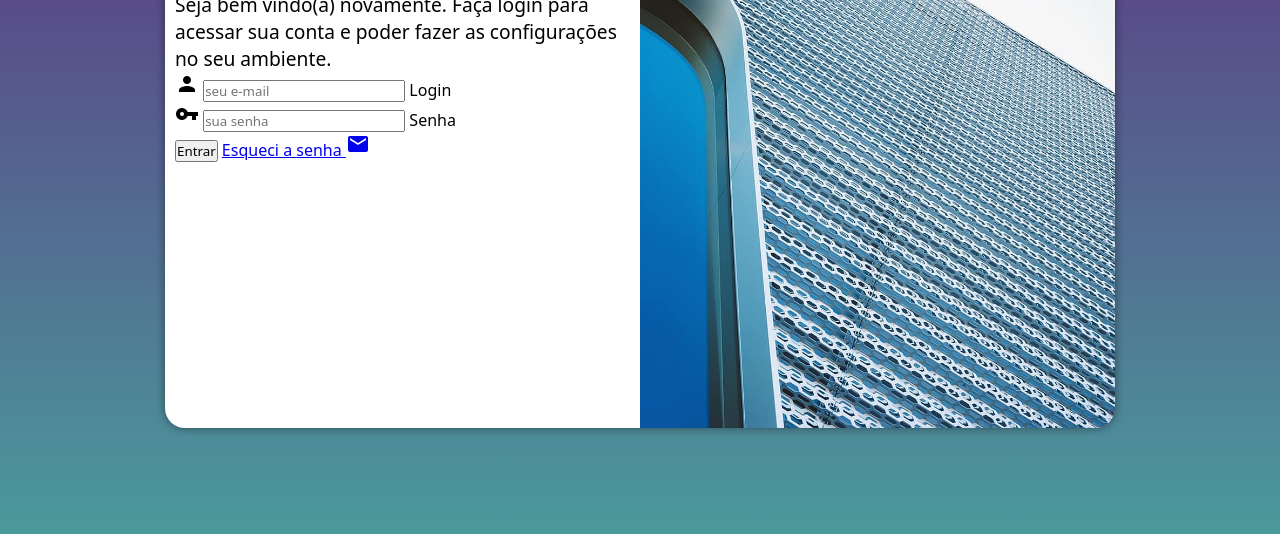
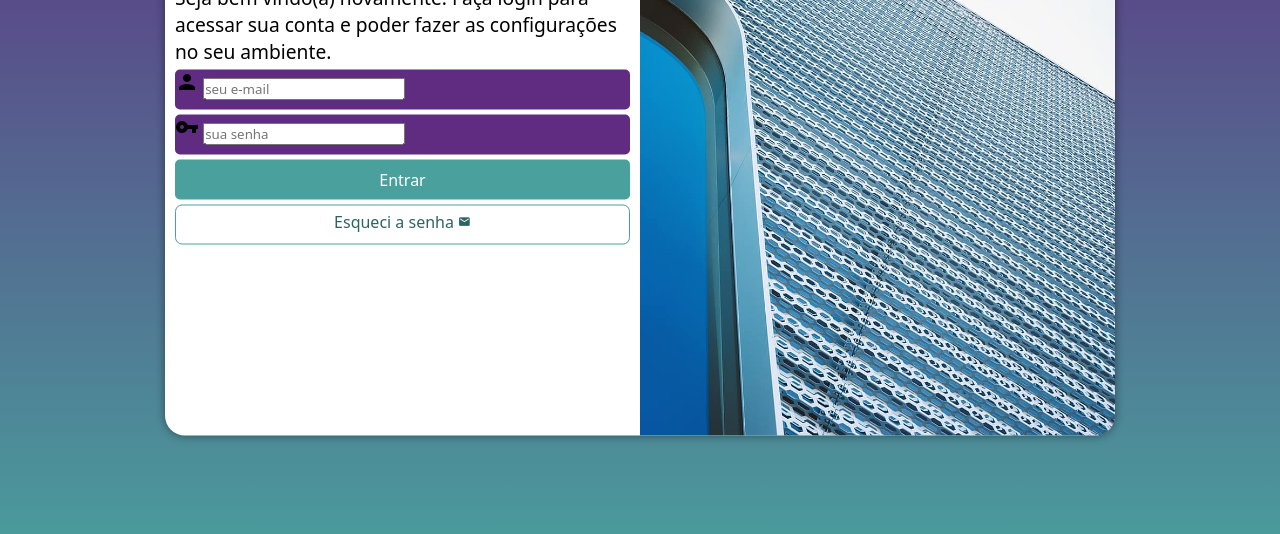
Before and after one commit to CelmarPA/projeto-login, a plain HTML site: page index.html in a window 1280 px wide. Shown: the part 222-756 px from the top of the page. Drawn offline with Linux system fonts and the light colour scheme.

Commit message:
Configuração inicial do formulário de login

```diff
--- a/estilos/style.css
+++ b/estilos/style.css
@@ -34,7 +34,7 @@ section#login {
 
     background-color: white;
     width: 250px;
-    height: 500px;
+    height: 515px;
     border-radius: 20px;
     box-shadow: 0px 0px 10px rgba(0, 0, 0, 0.450);
 
@@ -63,3 +63,55 @@ div#formulario > h1 {
 div#formulario > p {
     font-size:  0.8em;
 }
+
+form > div.campo {
+    background-color: #5f2c82;
+    display: block;
+    width: 100%;
+    height: 40px;
+    border-radius: 5px;
+    margin: 5px 0px;
+}
+
+div.campo > label {
+    display: none;
+}
+
+form > input[type=submit] {
+    display: block;
+    font-size: 1em;
+    width: 100%;
+    height: 40px;
+    background-color: #49a09d;
+    color: white;
+    border: none;
+    border-radius: 5px;
+    cursor: pointer;
+}
+
+form > input[type=submit]:hover {
+    background-color: #2d6462;
+}
+
+form > a.botao {
+    display: block;
+    text-align: center;
+    font-size: 1em;
+    width: 100%;
+    height: 40px;
+    padding-top: 5px;
+    margin-top: 5px;
+    background-color: white;
+    color: #2d6462;
+    border: 1px solid #49a09d;
+    border-radius: 7px;
+    text-decoration: none;
+}
+
+form > a.botao:hover {
+    background-color: #6cd3cf;
+}
+
+form > a.botao > span.material-icons {
+    font-size: 0.8em;
+}
--- a/index.html
+++ b/index.html
@@ -29,7 +29,7 @@
                         <label for="isenha">Senha</label>
                     </div>
                     <input type="submit" value="Entrar">
-                    <a href="esqueci.html">
+                    <a href="esqueci.html" class="botao">
                         Esqueci a senha <span class="material-icons">mail</span>
                     </a>
                 </form>
```
